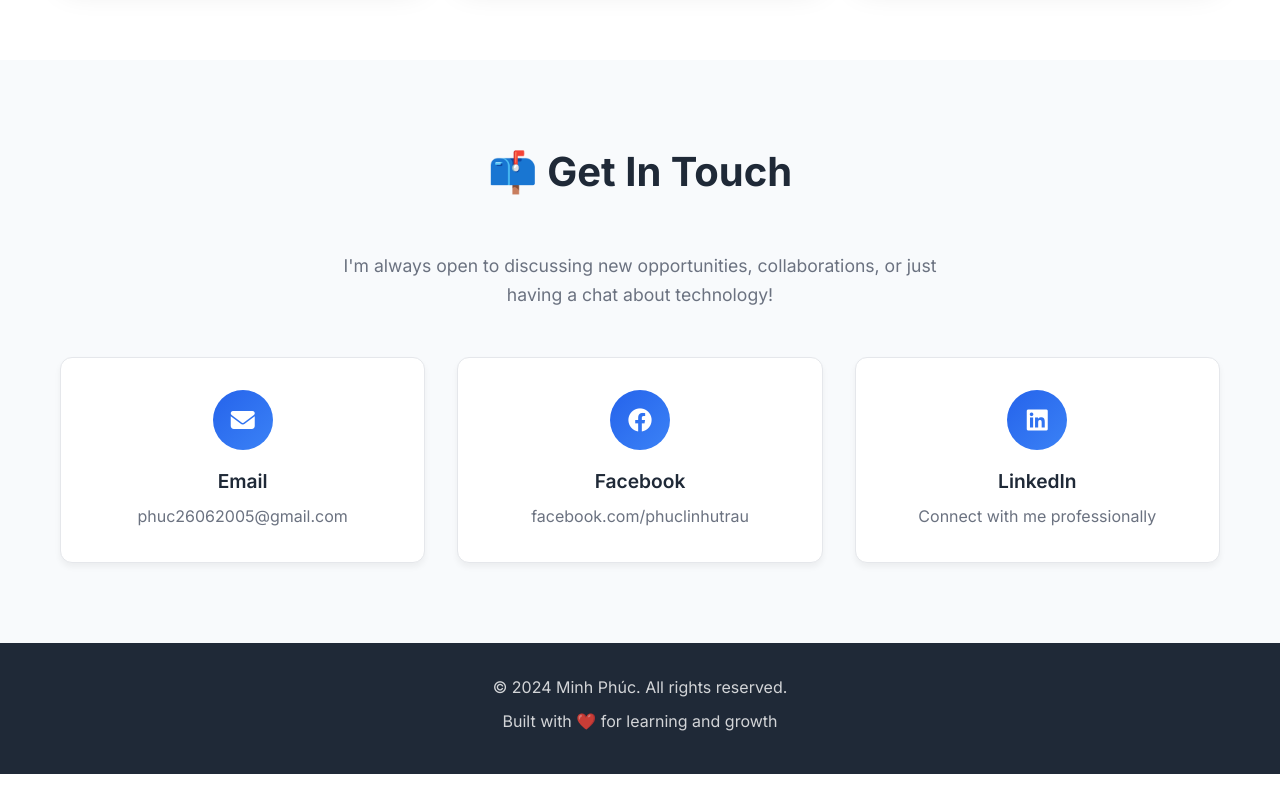
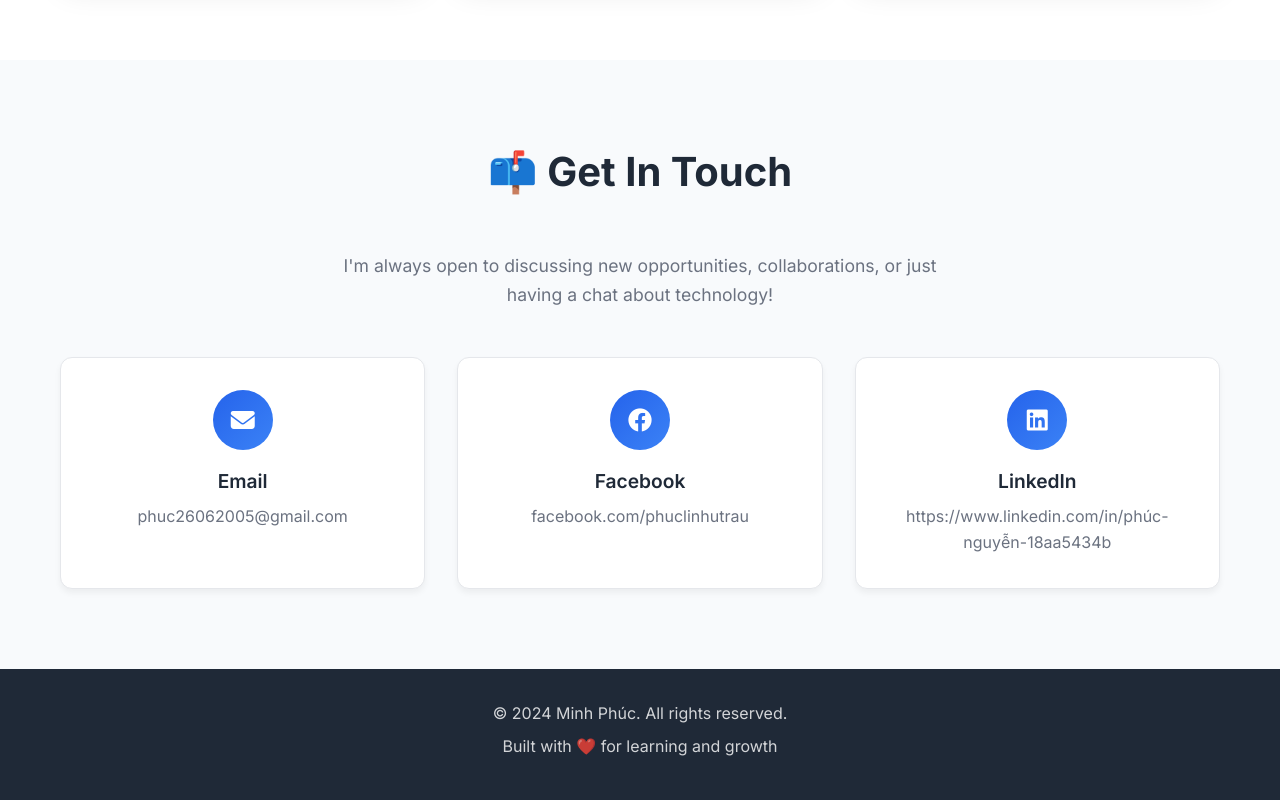
Before and after one commit to Phuc2606/GitPages, a website: page index.html in a window 1280 px wide. Shown: the part 2032-2832 px from the top of the page. Before the commit the page ends 2806 px from the top, so only its background shows below. Drawn offline with Linux system fonts and the light colour scheme.

Commit message:
Update index.html

```diff
--- a/index.html
+++ b/index.html
@@ -156,7 +156,7 @@
                             <i class="fab fa-linkedin"></i>
                         </div>
                         <h3>LinkedIn</h3>
-                        <p>Connect with me professionally</p>
+                        <p>https://www.linkedin.com/in/phúc-nguyễn-18aa5434b</p>
                     </a>
                 </div>
             </div>
```
